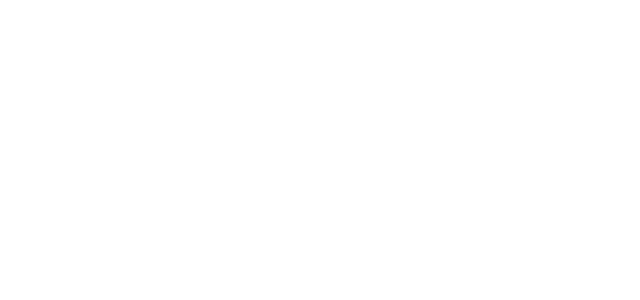
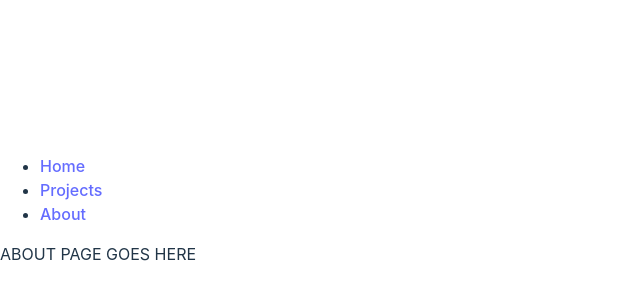
Before and after one commit to cammcding/personal-site, a React (Vite) app in the folder impl/: page /about in a window 1280 px wide. Shown: the part 198-498 px from the top of the page, without its empty margins (0-640 px from the left). Built offline with nearby package versions, Linux system fonts and the light colour scheme.

Commit message:
basic site structure

```diff
--- a/impl/package.json
+++ b/impl/package.json
@@ -21,6 +21,7 @@
     "eslint-plugin-react": "^7.34.1",
     "eslint-plugin-react-hooks": "^4.6.0",
     "eslint-plugin-react-refresh": "^0.4.6",
+    "react-router-dom": "^6.23.1",
     "vite": "^5.2.0"
   }
 }
--- a/impl/src/components/App.jsx
+++ /dev/null
@@ -1,10 +0,0 @@
-import { useState } from 'react'
-
-function App() {
-
-    return(
-        <div className="general-toolbar"></div>
-    );
-}
-
-export default App
--- a/impl/src/main.jsx
+++ b/impl/src/main.jsx
@@ -1,10 +1,59 @@
 import React from 'react'
 import ReactDOM from 'react-dom/client'
-import App from './components/App.jsx'
+import { createBrowserRouter, RouterProvider, Navigate} from "react-router-dom";
+import NavBar from "./routes/NavBar";
+import HomePage from "./routes/HomePage";
+import ProjectsPage  from "./routes/ProjectsPage";
+import AboutPage from "./routes/AboutPage";
+import ErrorPage from "./routes/ErrorPage";
 import './master-style.css'
 
-ReactDOM.createRoot(document.getElementById('root')).render(
-  <React.StrictMode>
-    <App />
-  </React.StrictMode>,
-)
+const router = createBrowserRouter([
+    {
+        path: "/",
+        element: <NavBar />,
+        errorElement: <ErrorPage />,
+        children: [
+            // Setting home as the default page -- although
+            // the Navbar is still the backbone of the page
+            {
+                index: true,
+                element: <Navigate to="/home" replace />
+            },
+            {
+                path: "/home",
+                element: <HomePage />,
+            },
+            {
+                path: "/projects",
+                element: <ProjectsPage />,
+            },
+            {
+                path: "/about",
+                element: <AboutPage />,
+            },
+        ]
+    },
+
+]);
+
+ReactDOM.createRoot(document.getElementById("root")).render(
+    <React.StrictMode>
+        <RouterProvider router={router} />
+    </React.StrictMode>
+);
+
+// ReactDOM.createRoot(document.getElementById('root')).render(
+//     <React.StrictMode>
+//         <BrowserRouter>
+//             <Routes>
+//                 <Route path="/" element={<NavBar />}>
+//                 <Route index element={<HomePage />} />
+//                 <Route path="/projects" element={<ProjectsPage />} />
+//                 <Route path="/about" element={<AboutPage />} />
+//                 <Route path="*" element={<NoPage />} />
+//                 </Route>
+//             </Routes>
+//         </BrowserRouter>
+//     </React.StrictMode>,
+// )
--- /dev/null
+++ b/impl/src/routes/AboutPage.jsx
@@ -0,0 +1,10 @@
+
+
+export default function AboutPage() {
+
+    return(
+        <div>
+            ABOUT PAGE GOES HERE
+        </div>
+    );
+}
--- /dev/null
+++ b/impl/src/routes/ErrorPage.jsx
@@ -0,0 +1,19 @@
+// This page will display for all invalid site urls
+
+import { useRouteError } from "react-router-dom";
+
+export default function ErrorPage() {
+    const error = useRouteError();
+    console.error(error);
+
+
+    return(
+        <div>
+            <h1>Unexpected Error!</h1>
+            <h2>Here are the details:</h2>
+            <p>
+                <i>{error.statusText || error.message}</i>
+            </p>
+        </div>
+    );
+}
--- /dev/null
+++ b/impl/src/routes/HomePage.jsx
@@ -0,0 +1,11 @@
+
+
+export default function HomePage() {
+
+
+    return(
+        <div>
+            HOME PAGE GOES HERE
+        </div>
+    );
+}
--- /dev/null
+++ b/impl/src/routes/NavBar.jsx
@@ -0,0 +1,36 @@
+import { Outlet, NavLink } from "react-router-dom";
+
+export default function NavBar() {
+
+    return(
+        <>
+        <div>
+            <nav className="global-navbar-container">
+                <ul>
+                    <li className="global-navbar-item" id="home-item">
+                        <NavLink to="/home" className="global-navbar-link" id="home-link">
+                            Home
+                        </NavLink>
+                    </li>
+                    <li className="global-navbar-item" id="projects-item">
+                        <NavLink to="/projects" className="global-navbar-link" id="projects-link">
+                            Projects
+                        </NavLink>
+                    </li>
+                    <li className="global-navbar-item" id="about-item">
+                        <NavLink to="/about" className="global-navbar-link" id="about-link">
+                            About
+                        </NavLink>
+                    </li>
+                </ul>
+            </nav>
+        </div>
+        <div className="global-page-contents-containert">
+            {/*location that the page is rendered*/}
+            <Outlet />
+        </div>
+        </>
+
+
+    );
+}
--- /dev/null
+++ b/impl/src/routes/ProjectsPage.jsx
@@ -0,0 +1,11 @@
+
+
+export default function ProjectsPage() {
+
+
+    return(
+        <div>
+            PROJECTS PAGE GOES HERE
+        </div>
+    );
+}
```
Also changed, not shown: 2 other files (tests, documents, lock files or other folders).
